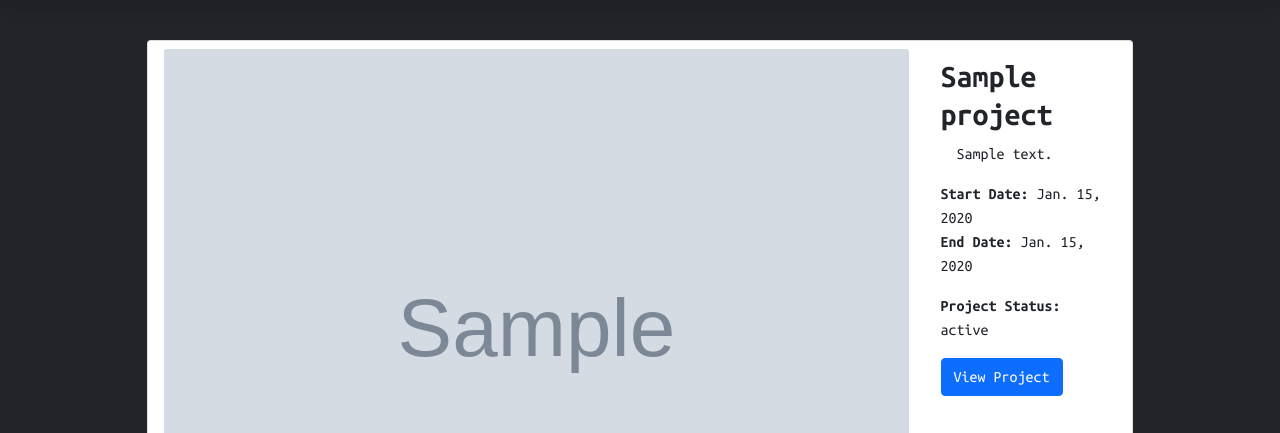
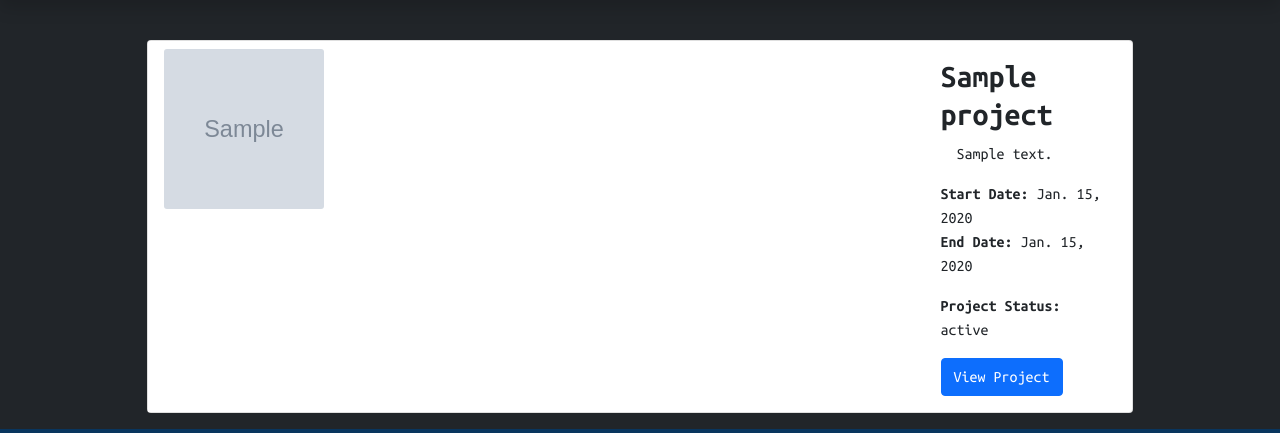
Before and after one commit to Shagasresthaa/portfoliosite, a Django app: page /projects/ in a window 1280 px wide. Shown: the part 56-489 px from the top of the page. Run offline with Django 3.2, Linux system fonts and the light colour scheme; tables that the repository leaves empty hold one stand-in row (values such as "Sample post"); grey boxes marked "Sample" are stand-in pictures; parts of the project's set-up code (start-up, migrations or seed data) failed here and were passed over; some libraries are stand-ins or nearby versions; grey boxes are pictures that could not be loaded.

Commit message:
projects css fix

```diff
--- a/projects/static/projects/projects.css
+++ b/projects/static/projects/projects.css
@@ -29,7 +29,8 @@
 }
 
 .card-img {
-    height: 100%;
+    width: 10rem;
+    height: 10rem;
 }
 
 .headingPr {
```
